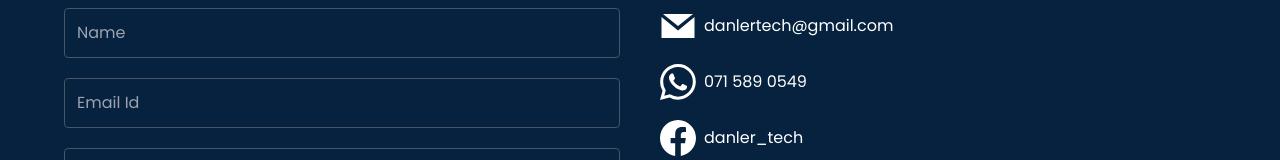
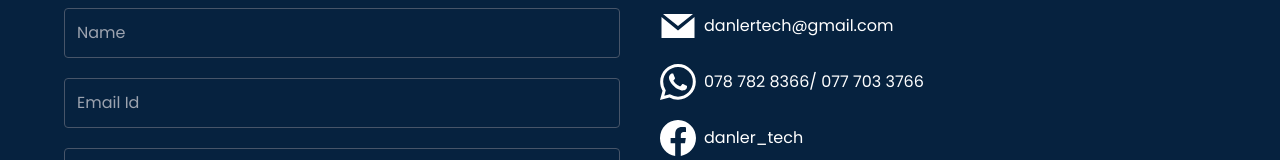
Before and after one commit to spicorn/Danler-Tech, a React (Vite) app: page / in a window 1280 px wide. Shown: the part 3937-4097 px from the top of the page. Built offline with nearby package versions, Linux system fonts and the light colour scheme; a web font is replaced by a local one.

Commit message:
Update Content.js

```diff
--- a/src/Content.js
+++ b/src/Content.js
@@ -167,15 +167,15 @@ export const content = {
         link: "mailto:danlertech@gmail.com",
       },
       {
-        text: "071 589 0549",
+        text: "078 782 8366/ 077 703 3766",
         icon: BsWhatsapp,
-        link: "https://wa.me/1234567890",
+        link: "https://wa.me/+263787828366",
       },
 
       {
         text: "danler_tech",
         icon: BsFacebook,
-        link: "https://www.instagram.com/codeaprogram/",
+        link: "https://www.instagram.com/danler_tech/",
       },
 
       {
```
